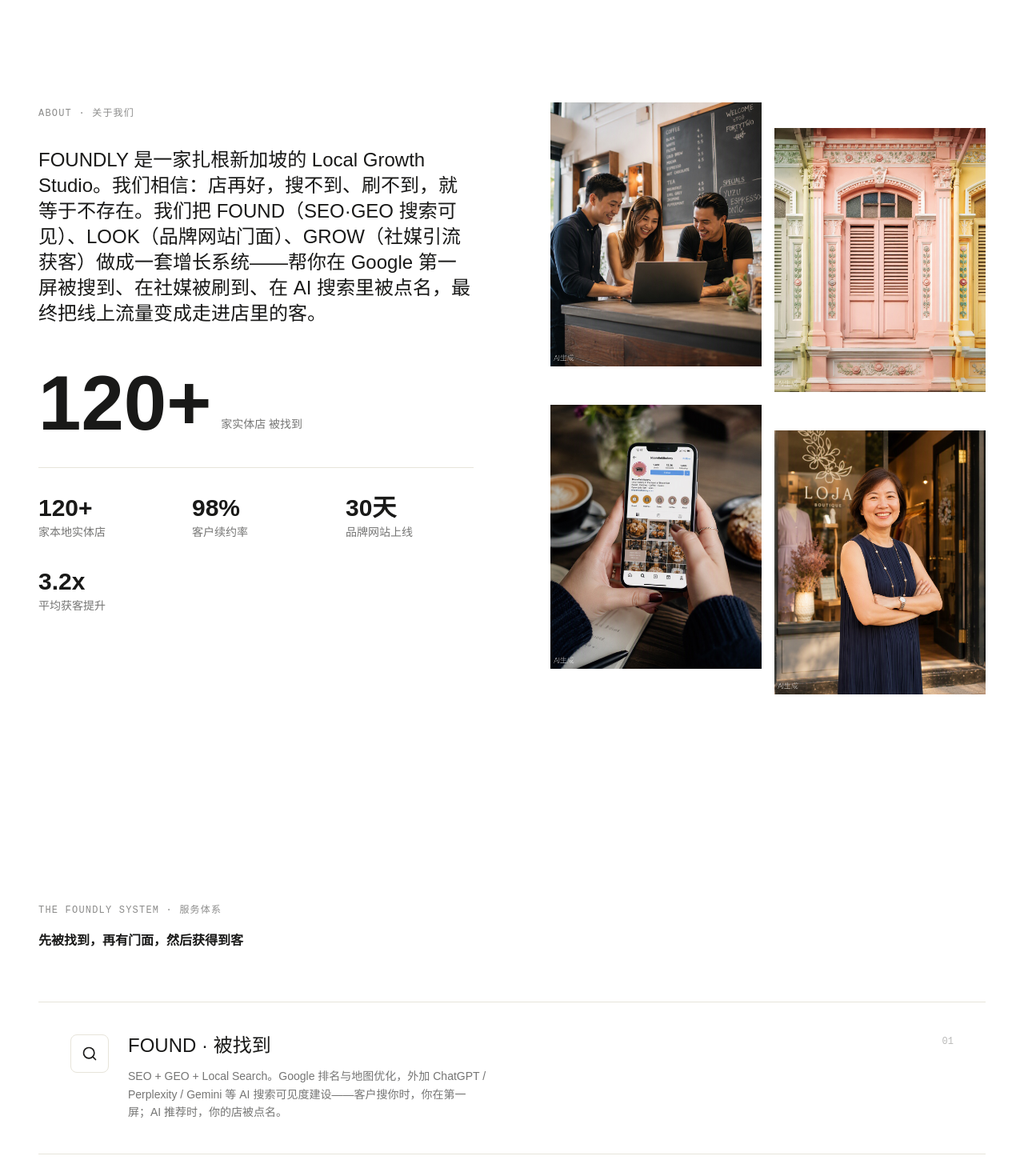
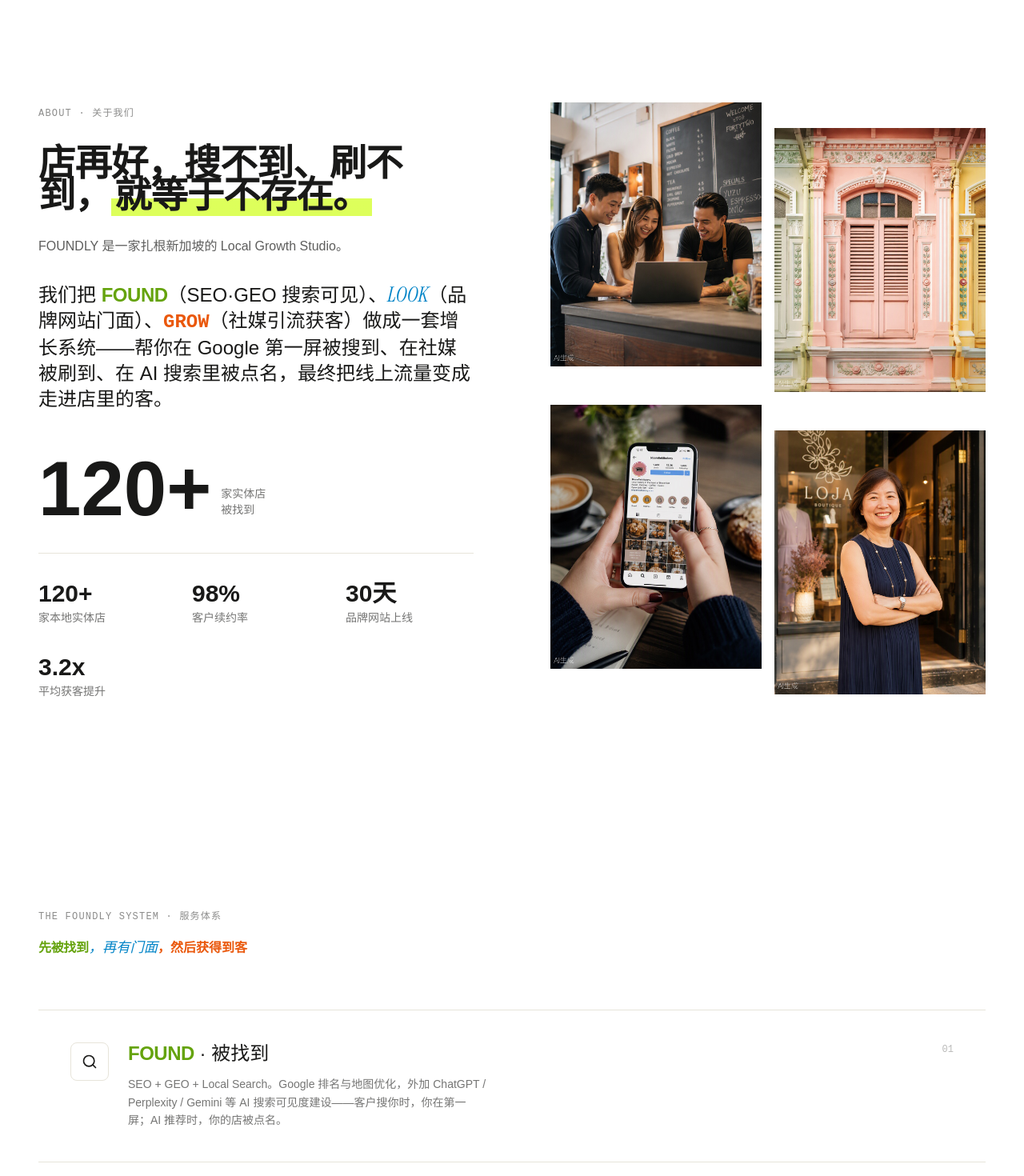
Before and after one commit to sodabanana/foundly-site, a React (Vite) app: page / in a window 1280 px wide. Shown: the part 800-2270 px from the top of the page at 80% size. Built offline with nearby package versions, Linux system fonts and the light colour scheme; a web font is replaced by a local one.

Commit message:
Redesign About: big value prop + FOUND/LOOK/GROW color keyword system

```diff
--- /dev/null
+++ b/src/components/Highlight.tsx
@@ -0,0 +1,36 @@
+import { cn } from '@/lib/utils';
+
+/**
+ * Renders text with the FOUND / LOOK / GROW keywords wrapped in their
+ * branded keyword styles (color + typeface) from index.css:
+ *   FOUND — lime, Geist black 900
+ *   LOOK  — sky blue, Instrument Serif italic
+ *   GROW  — orange, GeistMono bold
+ */
+const KEYWORDS: Record<string, string> = {
+  FOUND: 'kw-found',
+  LOOK: 'kw-look',
+  GROW: 'kw-grow',
+};
+
+export function Hl({ text, className }: { text: string; className?: string }) {
+  const parts = text.split(/(FOUND|LOOK|GROW)/g);
+  return (
+    <span className={className}>
+      {parts.map((part, i) =>
+        KEYWORDS[part] ? (
+          <span key={i} className={KEYWORDS[part]}>
+            {part}
+          </span>
+        ) : (
+          <span key={i}>{part}</span>
+        )
+      )}
+    </span>
+  );
+}
+
+/** Keyword class for a given service key, for partial highlighting. */
+export function kwClass(key: 'found' | 'look' | 'grow'): string {
+  return cn(`kw-${key}`);
+}
--- a/src/config.ts
+++ b/src/config.ts
@@ -38,6 +38,9 @@ export interface AboutImage {
 
 export interface AboutConfig {
   label: string;
+  valueProp: string;
+  valuePropAccent: string;
+  lead: string;
   description: string;
   experienceValue: string;
   experienceLabel: string;
@@ -55,6 +58,7 @@ export interface ServiceItem {
 export interface ServicesConfig {
   label: string;
   heading: string;
+  headingParts: string[];
   services: ServiceItem[];
 }
 
@@ -185,8 +189,11 @@ const zh: Content = {
   },
   about: {
     label: "About · 关于我们",
+    valueProp: "店再好，搜不到、刷不到，",
+    valuePropAccent: "就等于不存在。",
+    lead: "FOUNDLY 是一家扎根新加坡的 Local Growth Studio。",
     description:
-      "FOUNDLY 是一家扎根新加坡的 Local Growth Studio。我们相信：店再好，搜不到、刷不到，就等于不存在。我们把 FOUND（SEO·GEO 搜索可见）、LOOK（品牌网站门面）、GROW（社媒引流获客）做成一套增长系统——帮你在 Google 第一屏被搜到、在社媒被刷到、在 AI 搜索里被点名，最终把线上流量变成走进店里的客。",
+      "我们把 FOUND（SEO·GEO 搜索可见）、LOOK（品牌网站门面）、GROW（社媒引流获客）做成一套增长系统——帮你在 Google 第一屏被搜到、在社媒被刷到、在 AI 搜索里被点名，最终把线上流量变成走进店里的客。",
     experienceValue: "120+",
     experienceLabel: "家实体店\n被找到",
     stats: [
@@ -205,6 +212,7 @@ const zh: Content = {
   services: {
     label: "The FOUNDLY System · 服务体系",
     heading: "先被找到，再有门面，然后获得到客",
+    headingParts: ["先被找到", "，再有门面", "，然后获得到客"],
     services: [
       {
         iconName: "Search",
@@ -432,8 +440,11 @@ const en: Content = {
   },
   about: {
     label: "About",
+    valueProp: "A great store that can't be searched or scrolled to ",
+    valuePropAccent: "might as well not exist.",
+    lead: "FOUNDLY is a Local Growth Studio rooted in Singapore.",
     description:
-      "FOUNDLY is a Local Growth Studio rooted in Singapore. We believe a great store that can't be searched or scrolled to might as well not exist. So we built one growth system — FOUND (SEO·GEO visibility), LOOK (your website storefront), GROW (social traffic & customer acquisition) — to put you on page one of Google, into local feeds, and into AI answers, turning online traffic into customers walking through your door.",
+      "We built one growth system — FOUND (SEO·GEO visibility), LOOK (your website storefront), GROW (social traffic & customer acquisition) — to put you on page one of Google, into local feeds, and into AI answers, turning online traffic into customers walking through your door.",
     experienceValue: "120+",
     experienceLabel: "local stores\nget found",
     stats: [
@@ -452,6 +463,7 @@ const en: Content = {
   services: {
     label: "The FOUNDLY System",
     heading: "Get found. Look great. Get customers.",
+    headingParts: ["Get found.", " Look great.", " Get customers."],
     services: [
       {
         iconName: "Search",
--- a/src/index.css
+++ b/src/index.css
@@ -154,6 +154,25 @@
     font-style: italic;
     font-weight: 400;
     letter-spacing: -0.01em;
+  }
+
+  /* FOUND / LOOK / GROW keyword system — each service owns a color + typeface */
+  .kw-found {
+    color: #65A30D;
+    font-weight: 900;
+    letter-spacing: -0.02em;
+  }
+  .kw-look {
+    color: #0284C7;
+    font-family: 'Instrument Serif', Georgia, serif;
+    font-style: italic;
+    font-weight: 400;
+    font-size: 1.08em;
+  }
+  .kw-grow {
+    color: #EA580C;
+    font-family: 'GeistMono', 'Courier New', monospace;
+    font-weight: 700;
   }
 
   /* Text clamp utilities */
--- a/src/sections/About.tsx
+++ b/src/sections/About.tsx
@@ -1,7 +1,7 @@
-import { } from 'react';
 import { cn } from '@/lib/utils';
 import { useScrollAnimation, useStaggerAnimation } from '@/hooks/useScrollAnimation';
 import { aboutConfig } from '@/i18n';
+import { Hl } from '@/components/Highlight';
 
 export function About() {
   if (!aboutConfig.description && aboutConfig.stats.length === 0 && aboutConfig.images.length === 0) return null;
@@ -29,17 +29,48 @@ export function About() {
               </div>
             )}
 
-            {/* Main Text */}
+            {/* Value Proposition — enlarged & bold */}
+            {(aboutConfig.valueProp || aboutConfig.valuePropAccent) && (
+              <h2
+                className={cn(
+                  'text-3xl md:text-4xl lg:text-[2.9rem] font-black text-exvia-black leading-[1.15] tracking-[-0.02em] transition-all duration-800 ease-out-quart',
+                  sectionVisible ? 'opacity-100 translate-y-0' : 'opacity-0 translate-y-6'
+                )}
+                style={{ transitionDelay: '80ms' }}
+              >
+                {aboutConfig.valueProp}
+                {aboutConfig.valuePropAccent && (
+                  <span className="bg-[linear-gradient(to_top,rgba(215,255,62,0.85)_42%,transparent_42%)] px-1">
+                    {aboutConfig.valuePropAccent}
+                  </span>
+                )}
+              </h2>
+            )}
+
+            {/* Lead line */}
+            {aboutConfig.lead && (
+              <p
+                className={cn(
+                  'text-base font-medium text-exvia-black/70 transition-all duration-800 ease-out-quart',
+                  sectionVisible ? 'opacity-100 translate-y-0' : 'opacity-0 translate-y-6'
+                )}
+                style={{ transitionDelay: '140ms' }}
+              >
+                {aboutConfig.lead}
+              </p>
+            )}
+
+            {/* System description with FOUND / LOOK / GROW highlights */}
             {aboutConfig.description && (
               <div
                 className={cn(
                   'transition-all duration-800 ease-out-quart',
                   sectionVisible ? 'opacity-100 translate-y-0' : 'opacity-0 translate-y-6'
                 )}
-                style={{ transitionDelay: '100ms' }}
+                style={{ transitionDelay: '200ms' }}
               >
                 <p className="text-xl lg:text-2xl text-exvia-black leading-relaxed">
-                  {aboutConfig.description}
+                  <Hl text={aboutConfig.description} />
                 </p>
               </div>
             )}
@@ -51,13 +82,13 @@ export function About() {
                   'flex items-end gap-3 pt-4 transition-all duration-800 ease-out-quart',
                   sectionVisible ? 'opacity-100 translate-y-0' : 'opacity-0 translate-y-6'
                 )}
-                style={{ transitionDelay: '200ms' }}
+                style={{ transitionDelay: '280ms' }}
               >
                 <span className="text-7xl lg:text-8xl font-black text-exvia-black leading-none">
                   {aboutConfig.experienceValue}
                 </span>
                 {aboutConfig.experienceLabel && (
-                  <span className="text-sm text-exvia-black/60 pb-3">
+                  <span className="text-sm text-exvia-black/60 pb-3 whitespace-pre-line">
                     {aboutConfig.experienceLabel}
                   </span>
                 )}
@@ -71,7 +102,7 @@ export function About() {
                   'grid grid-cols-3 gap-8 pt-8 border-t border-exvia-border transition-all duration-800 ease-out-quart',
                   sectionVisible ? 'opacity-100 translate-y-0' : 'opacity-0 translate-y-6'
                 )}
-                style={{ transitionDelay: '300ms' }}
+                style={{ transitionDelay: '360ms' }}
               >
                 {aboutConfig.stats.map((stat, index) => (
                   <div key={index}>
--- a/src/sections/Services.tsx
+++ b/src/sections/Services.tsx
@@ -3,6 +3,7 @@ import { cn } from '@/lib/utils';
 import { useScrollAnimation } from '@/hooks/useScrollAnimation';
 import { useServiceParallax } from '@/hooks/useMouseParallax';
 import { servicesConfig } from '@/i18n';
+import { Hl } from '@/components/Highlight';
 import * as LucideIcons from 'lucide-react';
 
 function getIcon(iconName: string): ElementType {
@@ -14,6 +15,8 @@ interface ServiceCardProps {
   service: { iconName: string; title: string; description: string; image: string };
   index: number;
 }
+
+const SERVICE_KEYS = ['found', 'look', 'grow'] as const;
 
 function ServiceCard({ service, index }: ServiceCardProps) {
   const [isHovered, setIsHovered] = useState(false);
@@ -40,7 +43,9 @@ function ServiceCard({ service, index }: ServiceCardProps) {
 
         {/* Content */}
         <div className="flex-1 space-y-3">
-          <h3 className="text-h5 font-semibold text-exvia-black">{service.title}</h3>
+          <h3 className="text-h5 font-semibold text-exvia-black">
+            <Hl text={service.title} />
+          </h3>
           <p className="text-sm text-exvia-black/60 leading-relaxed max-w-md">
             {service.description}
           </p>
@@ -77,6 +82,11 @@ export function Services() {
   const { ref: headerRef, isVisible: headerVisible } = useScrollAnimation({ threshold: 0.3 });
   const { ref: servicesRef, isVisible: servicesVisible } = useScrollAnimation({ threshold: 0.1 });
 
+  const headingParts =
+    servicesConfig.headingParts?.length === 3
+      ? servicesConfig.headingParts
+      : [servicesConfig.heading, '', ''];
+
   return (
     <section id="services" className="w-full py-24 lg:py-32 bg-white">
       <div className="container-large px-6 lg:px-12">
@@ -103,7 +113,13 @@ export function Services() {
               )}
               style={{ transitionDelay: '100ms' }}
             >
-              {servicesConfig.heading}
+              {headingParts.map((part, i) =>
+                part ? (
+                  <span key={i} className={cn(i < 3 && `kw-${SERVICE_KEYS[i]}`)}>
+                    {part}
+                  </span>
+                ) : null
+              )}
             </h2>
           )}
         </div>
```
